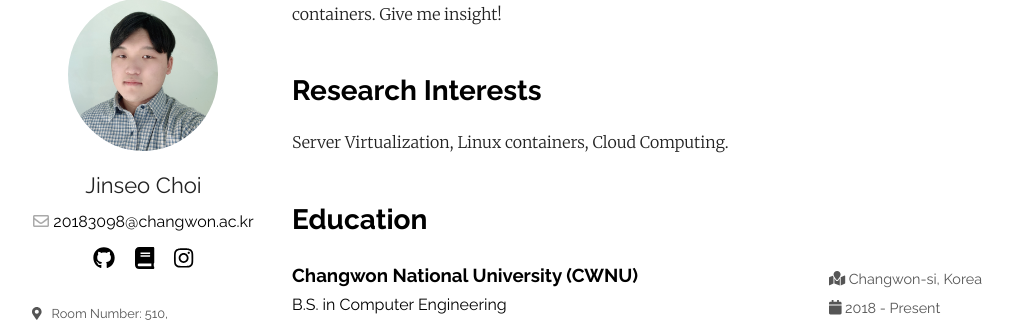
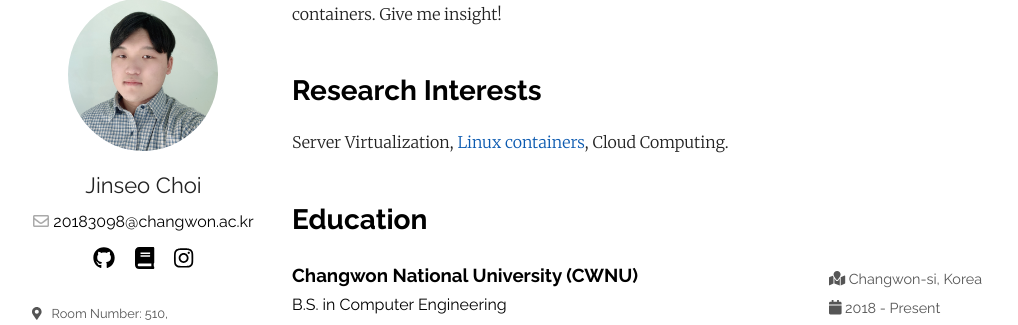
Before and after one commit to JS-Choi513/closed_blog_repository, a Jekyll site: the page profile/JS.html, which Jekyll copies as it is, in a window 1280 px wide. Shown: the part 130-455 px from the top of the page, without its empty margins (73-1091 px from the left). Built offline with Jekyll 4.4.1, drawn with Linux system fonts in a browser that asks for light colours; nearby versions of some CDN libraries; some of the changed lines change nothing that is shown.

Commit message:
link add

```diff
--- a/profile/JS.html
+++ b/profile/JS.html
@@ -95,7 +95,7 @@
                     <h2 class="post-title">Research Interests</h2>
                 </a>
                 <div class="post">
-                    <p>Server Virtualization, Linux containers, Cloud Computing.</p>
+                    <p>Server Virtualization, <a href="https://linuxcontainers.org/">Linux containers</a>, Cloud Computing.</p>
                 </div>
             </div>
             <div class="post-container">
```
